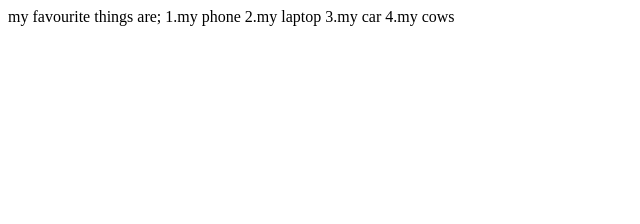
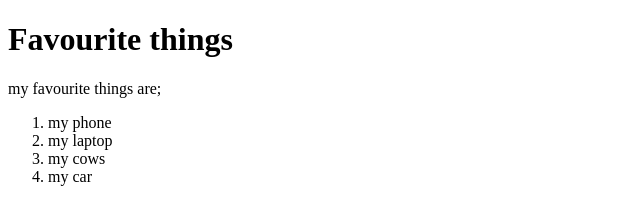
Before and after one commit to Paul-568/my-favourite-things, a plain HTML site: page favourite-things.html in a window 1280 px wide. Shown: the whole page, without its empty margins (0-640 px from the left). Drawn offline with Linux system fonts and the light colour scheme.

Commit message:
add changes

```diff
--- a/favourite-things.html
+++ b/favourite-things.html
@@ -3,12 +3,15 @@
     <head>
         <title>My favourite things!</title>
     </head>
+    <h1>Favourite things</h1>
     <body>
-        my favourite things are;
-        1.my phone
-        2.my laptop
-        3.my car
-        4.my cows
+        <p>my favourite things are;</p>
+        <ol>
+            <li>my phone</li>
+            <li>my laptop</li>
+            <li>my cows</li>
+            <li>my car</li>
+        </ol>
     </body>
 
 </html>
```
